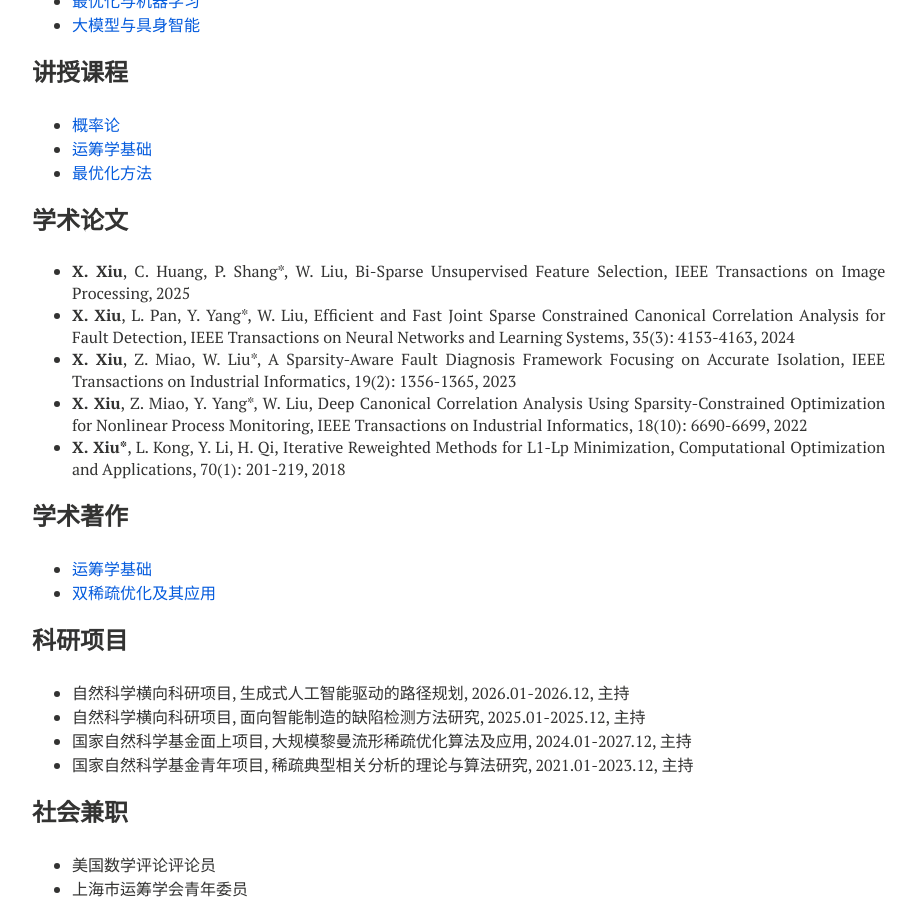
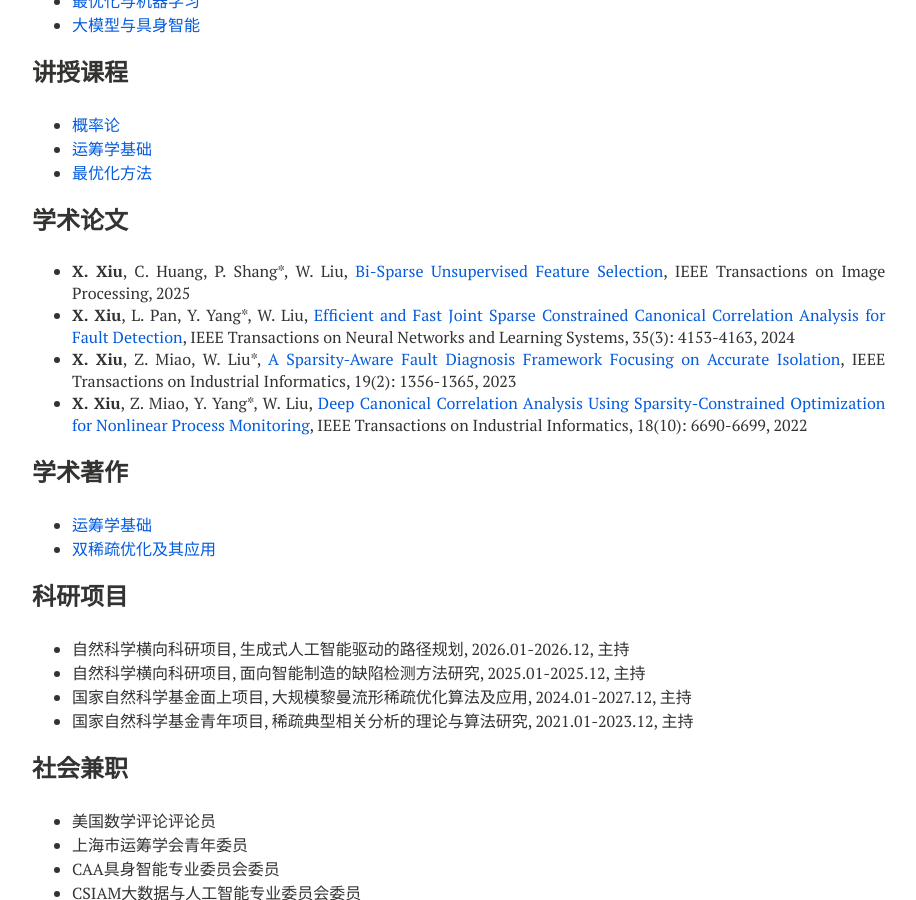
Before and after one commit to xianchaoxiu/xianchaoxiu.github.io, a Jekyll site: the page built from chinese/index.md, in a window 1280 px wide and 900 px high, scrolled down 508 px. Shown: the whole window, without its empty margins (288-1204 px from the left). Built offline with Jekyll 4.4.1, drawn with Linux system fonts in a browser that asks for light colours; nearby versions of some CDN libraries.

Commit message:
Update index.md

```diff
--- a/chinese/index.md
+++ b/chinese/index.md
@@ -33,11 +33,11 @@ share: false
 
 
 ### 学术论文
-* <b>X. Xiu</b>, C. Huang, P. Shang*, W. Liu, Bi-Sparse Unsupervised Feature Selection, IEEE Transactions on Image Processing, 2025 <br>
-* <b>X. Xiu</b>, L. Pan, Y. Yang*, W. Liu, Efficient and Fast Joint Sparse Constrained Canonical Correlation Analysis for Fault Detection, IEEE Transactions on Neural Networks and Learning Systems, 35(3): 4153-4163, 2024 <br>
-* <b>X. Xiu</b>, Z. Miao, W. Liu*, A Sparsity-Aware Fault Diagnosis Framework Focusing on Accurate Isolation, IEEE Transactions on Industrial Informatics, 19(2): 1356-1365, 2023 <br>
-* <b>X. Xiu</b>, Z. Miao, Y. Yang*, W. Liu, Deep Canonical Correlation Analysis Using Sparsity-Constrained Optimization for Nonlinear Process Monitoring, IEEE Transactions on Industrial Informatics, 18(10): 6690-6699, 2022 <br>
-* <b>X. Xiu*</b>, L. Kong, Y. Li, H. Qi, Iterative Reweighted Methods for L1-Lp Minimization, Computational Optimization and Applications, 70(1): 201-219, 2018  <br>
+
+* <b>X. Xiu</b>, C. Huang, P. Shang*, W. Liu, <a href="https://ieeexplore.ieee.org/document/11207158" class="textlink" target="_blank">Bi-Sparse Unsupervised Feature Selection</a>, IEEE Transactions on Image Processing, 2025  <br>
+* <b>X. Xiu</b>, L. Pan, Y. Yang*, W. Liu, <a href="https://doi.org/10.1109/TNNLS.2022.3201881" class="textlink" target="_blank">Efficient and Fast Joint Sparse Constrained Canonical Correlation Analysis for Fault Detection</a>, IEEE Transactions on Neural Networks and Learning Systems, 35(3): 4153-4163, 2024  <br>
+* <b>X. Xiu</b>, Z. Miao, W. Liu*, <a href="https://doi.org/10.1109/TII.2022.3180070" class="textlink" target="_blank">A Sparsity-Aware Fault Diagnosis Framework Focusing on Accurate Isolation</a>, IEEE Transactions on Industrial Informatics, 19(2): 1356-1365, 2023 <br>
+* <b>X. Xiu</b>, Z. Miao, Y. Yang*, W. Liu, <a href="https://doi.org/10.1109/TII.2021.3121770" class="textlink" target="_blank">Deep Canonical Correlation Analysis Using Sparsity-Constrained Optimization for Nonlinear Process Monitoring</a>, IEEE Transactions on Industrial Informatics, 18(10): 6690-6699, 2022 <br>
 
 
 ### 学术著作
```
